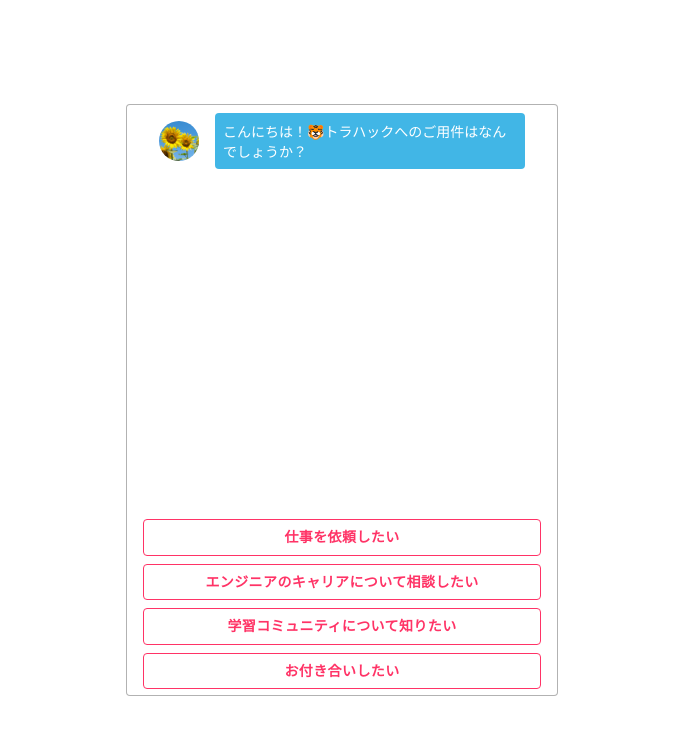
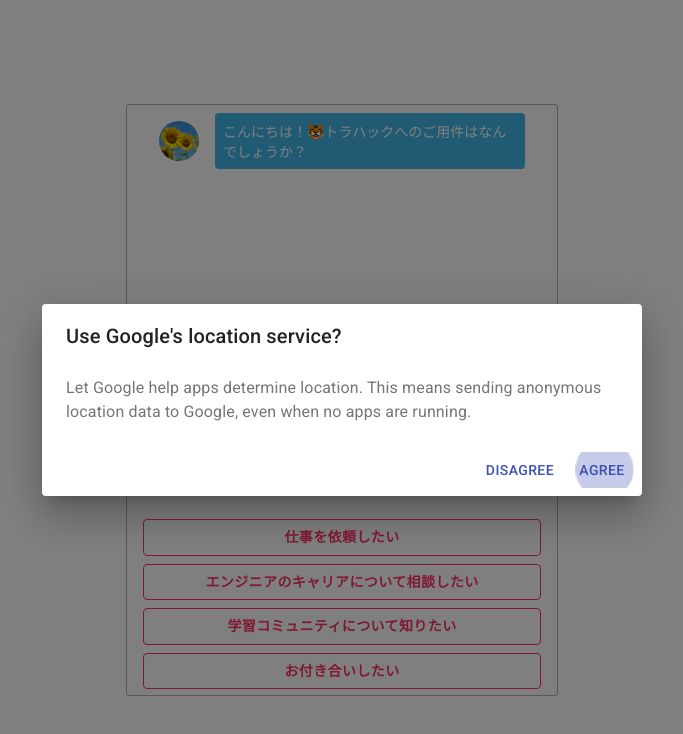
Before and after one commit to OTAHARUNA/chatbot, a React (Create React App) app: page / in a window 1280 px wide. Shown: the top 734 px of the page, without its empty margins (298-981 px from the left). Built offline with nearby package versions, Linux system fonts and the light colour scheme.

Commit message:
モーダルデフォルト状態完成

```diff
--- a/src/App.jsx
+++ b/src/App.jsx
@@ -3,7 +3,7 @@
 import defaultDataset from './dataset';
 import './assets/styles/style.css';
 //index.jsの中で宣言されているAnswersList,Chats→エントリポイント使っていたらこのようにまとめられる！
-import {AnswersList,Chats} from './components/index';
+import { AnswersList, Chats ,FormDialog } from './components/index';
 
 //function App()→クラスコンポーネントに変更するstateとライフサイクル使いたいため。
 //クラスのため直接exportする。
@@ -19,10 +19,15 @@
       currentId: "init",
       //実際にデータベースと接続してデータセットはまだせずローカル。dataset.jsに行く
       dataset: defaultDataset,
-      open:false
+      //実際にformDialogを開くか閉じるか判断する
+      open:true
     }
     //bindされたコールバック関数にできる
     this.selectAnswer = this.selectAnswer.bind(this)
+
+    this.handleClickOpen = this.handleClickOpen.bind(this)
+    //bindが必要 handleCloseがbindされたので直接渡せばいいレンダーされるたびに実行されることがないためパフォーマンス向上。
+    this.handleClose = this.handleClose.bind(this)
   }
   //回答だけ表示になる為、次のQuestionも表示できるようにする為、下記とselectAnswer記載
   displayNextQuestion = (nextQuestionId) => {
@@ -76,6 +81,14 @@
         //break;
     }
   }
+//モーダル
+  handleClickOpen = () => {
+    //openのstateをtrue
+    this.setState({ open: true });
+  }
+  handleClose = () => {
+    this.setState({open:false});
+  }
 
 
 //コンポーネントが初期化して次のrenderが走るときに何かしら副作用のある処理したいとき
@@ -102,6 +115,8 @@
           <Chats chats={this.state.chats} />
           {/*()がついているとレンダーされるたびに実行されてしまうため外して変数の名前として渡してあげる。 */}
           <AnswersList answers={this.state.answers} select={this.selectAnswer} />
+          {/*FormDialogにてpropsで管理できるようになる。open={this.props.open} */}
+          <FormDialog open={this.state.open} handleClose={this.handleClose }/>
         </div>
       </section>
     );
--- /dev/null
+++ b/src/components/Forms/FormDialog.jsx
@@ -0,0 +1,42 @@
+//問い合わせフォームのメイン：クラスコンポーネントにする
+import React from 'react';
+import Button from '@material-ui/core/Button';
+import Dialog from '@material-ui/core/Dialog';
+import DialogActions from '@material-ui/core/DialogActions';
+import DialogContent from '@material-ui/core/DialogContent';
+import DialogContentText from '@material-ui/core/DialogContentText';
+import DialogTitle from '@material-ui/core/DialogTitle';
+
+export default class FormDialog extends React.Component{
+  //functionalコンポーネントの書き方になっていてstate持たせたいとき以下の書き方
+  constructor(props) {
+    super(props);
+  }
+
+  render() {
+    return (
+      <Dialog
+        open={this.props.open}
+        onClose={this.props.handleClose}
+        aria-labelledby="alert-dialog-title"
+        aria-describedby="alert-dialog-description"
+      >
+        <DialogTitle id="alert-dialog-title">{"Use Google's location service?"}</DialogTitle>
+        <DialogContent>
+          <DialogContentText id="alert-dialog-description">
+            Let Google help apps determine location. This means sending anonymous location data to
+            Google, even when no apps are running.
+          </DialogContentText>
+        </DialogContent>
+        <DialogActions>
+          <Button onClick={this.props.handleClose} color="primary">
+            Disagree
+          </Button>
+          <Button onClick={this.props.handleClose} color="primary" autoFocus>
+            Agree
+          </Button>
+        </DialogActions>
+      </Dialog>
+    )
+  }
+}
--- a/src/components/index.js
+++ b/src/components/index.js
@@ -3,3 +3,4 @@
 export { default as Answer} from './Answer'
 export { default as Chats } from './Chats'
 export { default as Chat} from './Chat'
+export { default as FormDialog} from './Forms/FormDialog'
```
